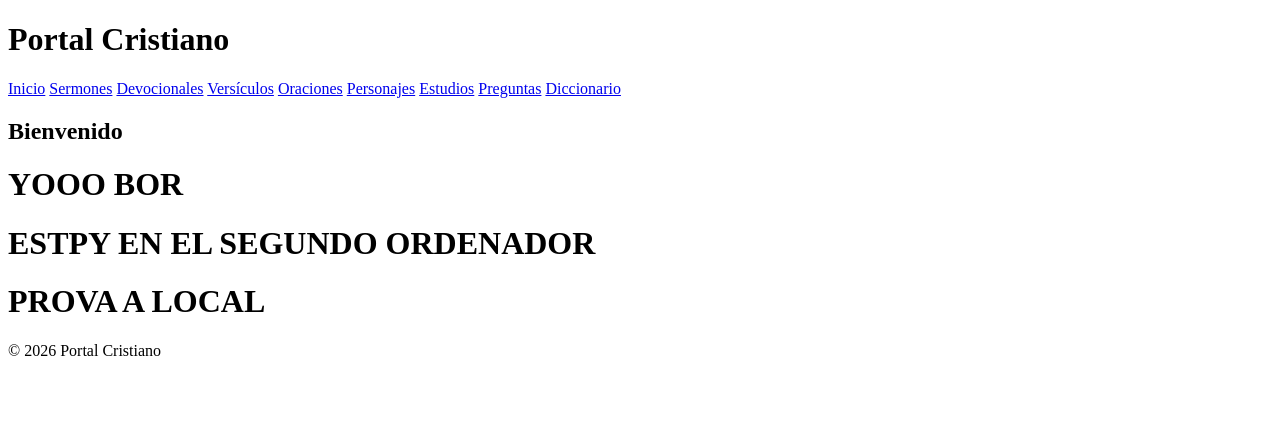
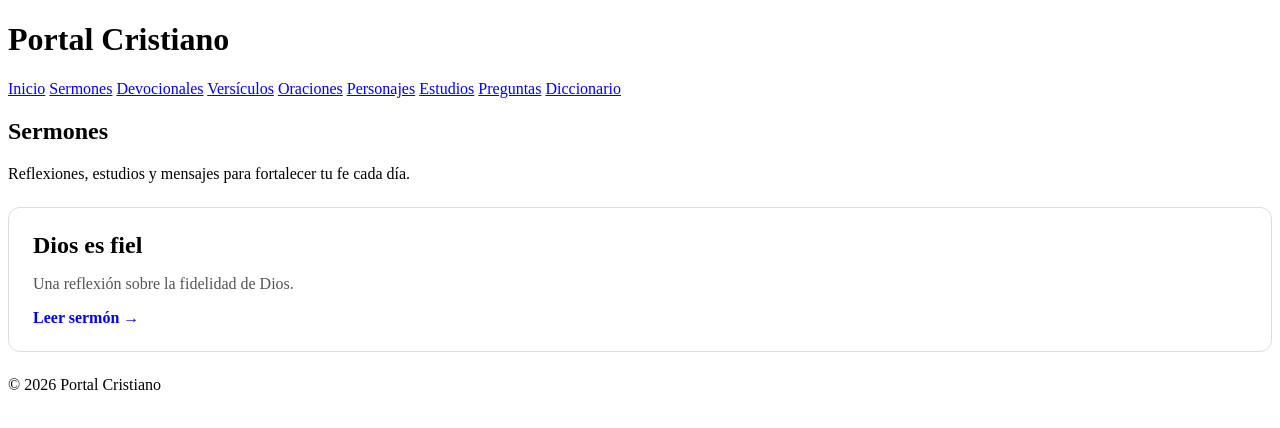
Before and after one commit to hermano-padawan/miweb, an Astro site: page / in a window 1280 px wide. Built offline with nearby package versions, Linux system fonts and the light colour scheme; Astro itself is replaced by a stand-in of ours.

Commit message:
creados primeros css

```diff
--- /dev/null
+++ b/src/components/SermonCard.astro
@@ -0,0 +1,19 @@
+---
+import "../styles/components/sermon-card.css";
+
+interface Props {
+  title: string;
+  description: string;
+  url: string;
+}
+
+const { title, description, url } = Astro.props;
+---
+
+<article class="sermon-card">
+  <h2>{title}</h2>
+
+  <p>{description}</p>
+
+  <a href={url}>Leer sermón →</a>
+</article>
--- a/src/pages/index.astro
+++ b/src/pages/index.astro
@@ -1,18 +1,34 @@
 ---
 import MainLayout from "../layouts/MainLayout.astro";
-
-const seo = {
-    title: "Portal Cristiano",
-    description:
-        "Sermones, versículos, devocionales y recursos bíblicos para fortalecer tu fe.",
-};
+import { getCollection } from "astro:content";
+import SermonCard from "../components/SermonCard.astro";
+const sermones = await getCollection("sermones");
 ---
 
-<MainLayout seo={seo}>
+<MainLayout
+  seo={{
+    title: "Portal Cristiano",
+    description: "Sermones, reflexiones y estudios bíblicos."
+  }}
+>
 
-    <h2>Bienvenido</h2>
-    <h1>YOOO BOR</h1>
-    <h1>ESTPY EN EL SEGUNDO ORDENADOR</h1>
-    <h1>PROVA A LOCAL</h1>
+  <section>
+  <h1>Sermones</h1>
+  <p>
+    Reflexiones, estudios y mensajes para fortalecer tu fe cada día.
+  </p>
+
+  <div>
+    {sermones.map((sermon) => (
+      <SermonCard
+        title={sermon.data.title}
+        description={sermon.data.description}
+        url={`/sermones/${sermon.id.replace(".md", "")}`}
+      />
+    ))}
+  </div>
+</section>
+
+
 
 </MainLayout>
--- /dev/null
+++ b/src/styles/components/sermon-card.css
@@ -0,0 +1,27 @@
+.sermon-card {
+  border: 1px solid #ddd;
+  border-radius: 12px;
+  padding: 1.5rem;
+  margin: 1.5rem 0;
+  background: #fff;
+  transition: transform .2s ease, box-shadow .2s ease;
+}
+
+.sermon-card:hover {
+  transform: translateY(-4px);
+  box-shadow: 0 8px 24px rgba(0, 0, 0, .12);
+}
+
+.sermon-card h2 {
+  margin: 0 0 1rem;
+}
+
+.sermon-card p {
+  margin: 0 0 1rem;
+  color: #555;
+}
+
+.sermon-card a {
+  text-decoration: none;
+  font-weight: 600;
+}
```
Also changed, not shown: 1 other file.
